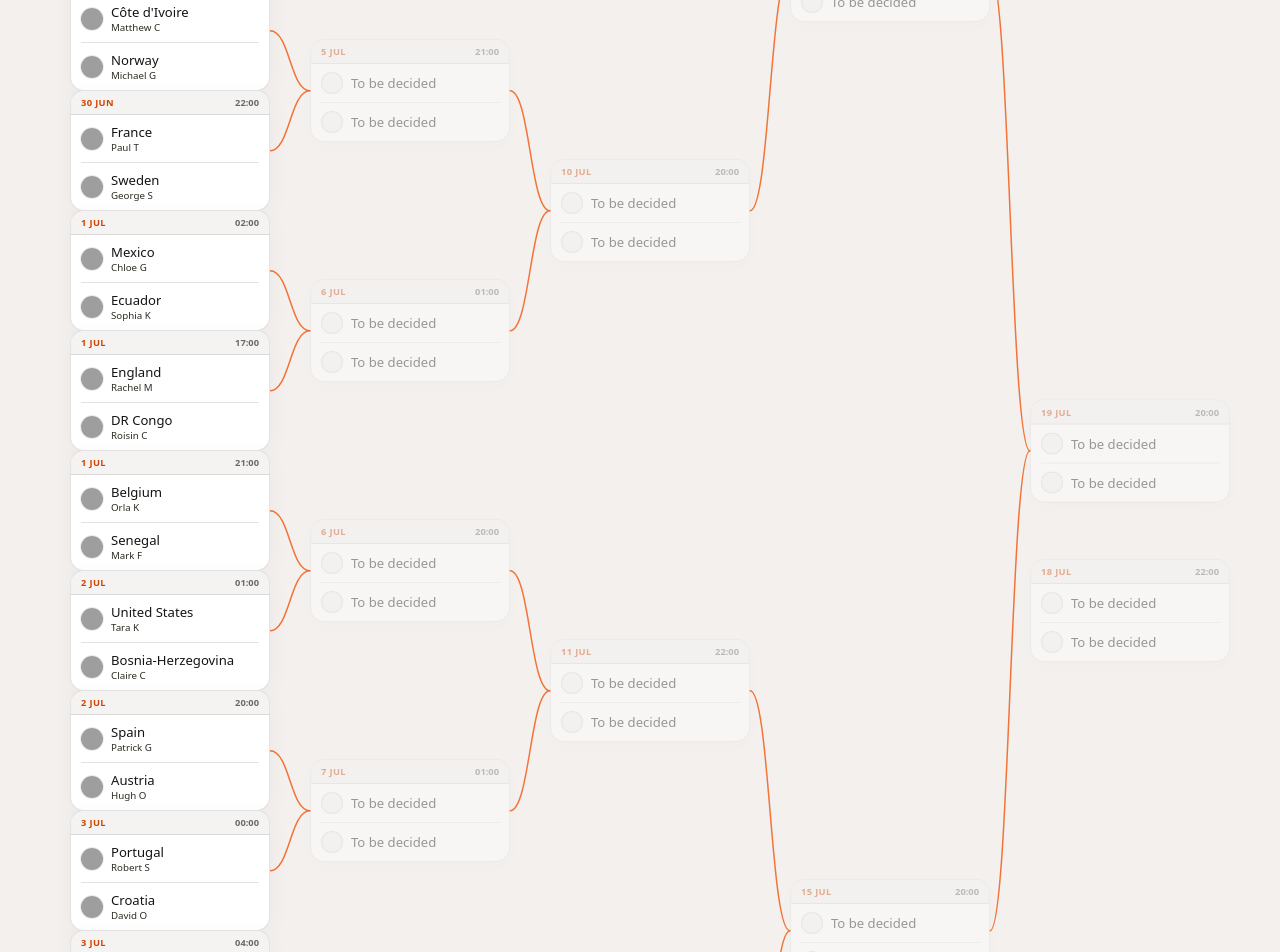
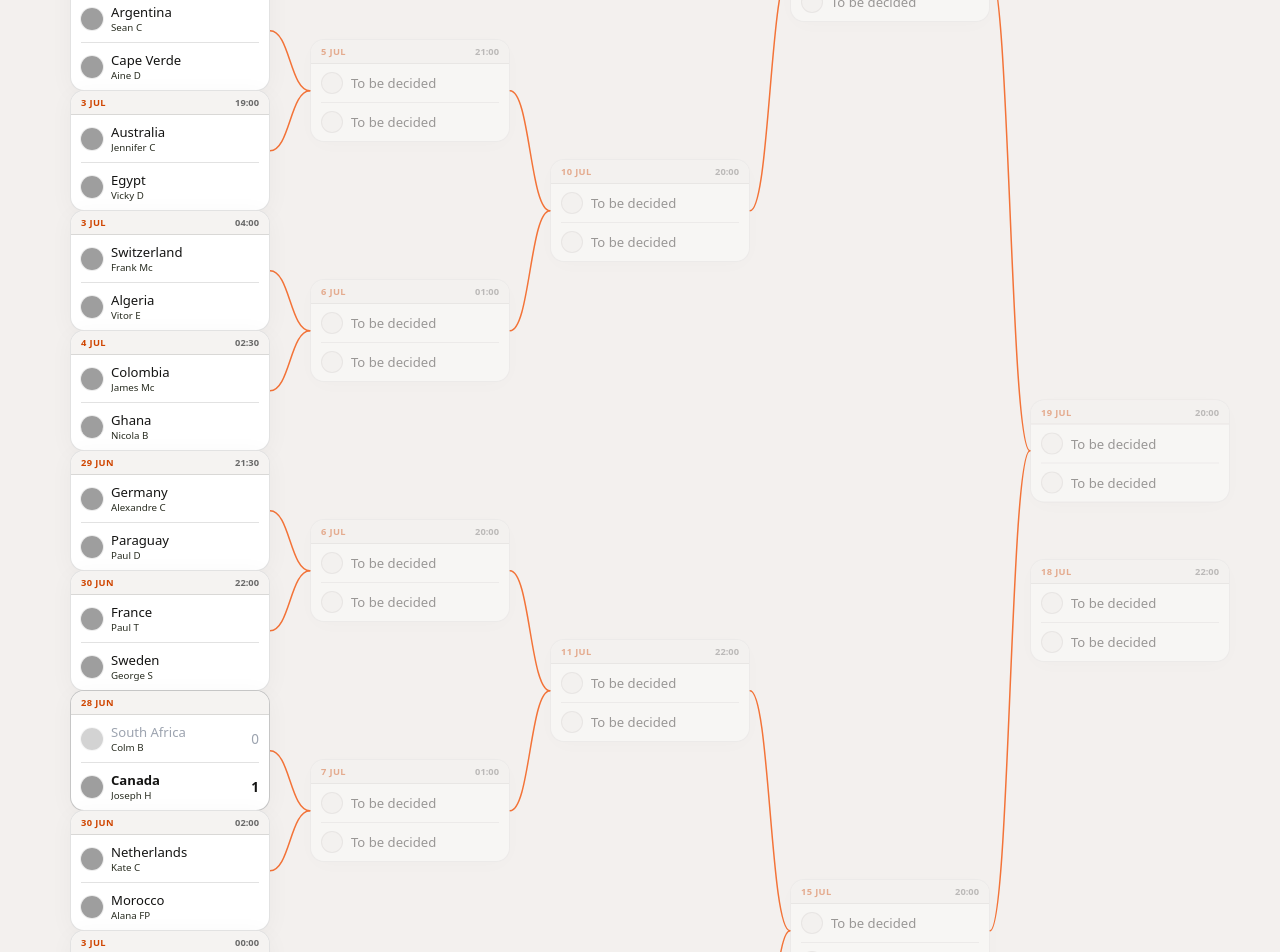
Before and after one commit to thisispatt/worldcup2026, a React (Vite) app: page / in a window 1280 px wide. Shown: the part 9220-10172 px from the top of the page. Built offline with nearby package versions, Linux system fonts and the light colour scheme; a web font is replaced by a local one.

Commit message:
Update data.js

```diff
--- a/src/data.js
+++ b/src/data.js
@@ -278,22 +278,25 @@ export function knockoutWinner(m) {
 
 export const knockout = {
   R32: [
-    { id: "r32-1",  home: "South Africa", away: "Canada", score1: 0, score2: 1, pens1: null, pens2: null, date: "28 Jun", time: "20:00" },
-    { id: "r32-2",  home: "Brazil", away: "Japan", score1: null, score2: null, pens1: null, pens2: null, date: "29 Jun", time: "18:00" },
-    { id: "r32-3",  home: "Germany", away: "Paraguay", score1: null, score2: null, pens1: null, pens2: null, date: "29 Jun", time: "21:30" },
-    { id: "r32-4",  home: "Netherlands", away: "Morocco", score1: null, score2: null, pens1: null, pens2: null, date: "30 Jun", time: "02:00" },
-    { id: "r32-5",  home: "Côte d'Ivoire", away: "Norway", score1: null, score2: null, pens1: null, pens2: null, date: "30 Jun", time: "18:00" },
-    { id: "r32-6",  home: "France", away: "Sweden", score1: null, score2: null, pens1: null, pens2: null, date: "30 Jun", time: "22:00" },
-    { id: "r32-7",  home: "Mexico", away: "Ecuador", score1: null, score2: null, pens1: null, pens2: null, date: "1 Jul",  time: "02:00" },
-    { id: "r32-8",  home: "England", away: "DR Congo", score1: null, score2: null, pens1: null, pens2: null, date: "1 Jul",  time: "17:00" },
-    { id: "r32-9",  home: "Belgium", away: "Senegal", score1: null, score2: null, pens1: null, pens2: null, date: "1 Jul",  time: "21:00" },
-    { id: "r32-10", home: "United States", away: "Bosnia-Herzegovina", score1: null, score2: null, pens1: null, pens2: null, date: "2 Jul",  time: "01:00" },
-    { id: "r32-11", home: "Spain", away: "Austria", score1: null, score2: null, pens1: null, pens2: null, date: "2 Jul",  time: "20:00" },
-    { id: "r32-12", home: "Portugal", away: "Croatia", score1: null, score2: null, pens1: null, pens2: null, date: "3 Jul",  time: "00:00" },
-    { id: "r32-13", home: "Switzerland", away: "Algeria", score1: null, score2: null, pens1: null, pens2: null, date: "3 Jul",  time: "04:00" },
-    { id: "r32-14", home: "Australia", away: "Egypt", score1: null, score2: null, pens1: null, pens2: null, date: "3 Jul",  time: "19:00" },
-    { id: "r32-15", home: "Argentina", away: "Cape Verde", score1: null, score2: null, pens1: null, pens2: null, date: "3 Jul",  time: "23:00" },
-    { id: "r32-16", home: "Colombia", away: "Ghana", score1: null, score2: null, pens1: null, pens2: null, date: "4 Jul",  time: "02:30" },
+    // Ordered by bracket position (top → bottom), not kickoff time, so the
+    // connectors feed the correct Round-of-16 ties. Top half = FIFA R16 matches
+    // 91/92/95/96; bottom half = 89/90/93/94. Each pair (1&2, 3&4, …) meets in R16.
+    { id: "r32-1",  home: "Brazil", away: "Japan", score1: null, score2: null, pens1: null, pens2: null, date: "29 Jun", time: "18:00" },
+    { id: "r32-2",  home: "Côte d'Ivoire", away: "Norway", score1: null, score2: null, pens1: null, pens2: null, date: "30 Jun", time: "18:00" },
+    { id: "r32-3",  home: "Mexico", away: "Ecuador", score1: null, score2: null, pens1: null, pens2: null, date: "1 Jul",  time: "02:00" },
+    { id: "r32-4",  home: "England", away: "DR Congo", score1: null, score2: null, pens1: null, pens2: null, date: "1 Jul",  time: "17:00" },
+    { id: "r32-5",  home: "Argentina", away: "Cape Verde", score1: null, score2: null, pens1: null, pens2: null, date: "3 Jul",  time: "23:00" },
+    { id: "r32-6",  home: "Australia", away: "Egypt", score1: null, score2: null, pens1: null, pens2: null, date: "3 Jul",  time: "19:00" },
+    { id: "r32-7",  home: "Switzerland", away: "Algeria", score1: null, score2: null, pens1: null, pens2: null, date: "3 Jul",  time: "04:00" },
+    { id: "r32-8",  home: "Colombia", away: "Ghana", score1: null, score2: null, pens1: null, pens2: null, date: "4 Jul",  time: "02:30" },
+    { id: "r32-9",  home: "Germany", away: "Paraguay", score1: null, score2: null, pens1: null, pens2: null, date: "29 Jun", time: "21:30" },
+    { id: "r32-10", home: "France", away: "Sweden", score1: null, score2: null, pens1: null, pens2: null, date: "30 Jun", time: "22:00" },
+    { id: "r32-11", home: "South Africa", away: "Canada", score1: 0, score2: 1, pens1: null, pens2: null, date: "28 Jun", time: "20:00" },
+    { id: "r32-12", home: "Netherlands", away: "Morocco", score1: null, score2: null, pens1: null, pens2: null, date: "30 Jun", time: "02:00" },
+    { id: "r32-13", home: "Portugal", away: "Croatia", score1: null, score2: null, pens1: null, pens2: null, date: "3 Jul",  time: "00:00" },
+    { id: "r32-14", home: "Spain", away: "Austria", score1: null, score2: null, pens1: null, pens2: null, date: "2 Jul",  time: "20:00" },
+    { id: "r32-15", home: "United States", away: "Bosnia-Herzegovina", score1: null, score2: null, pens1: null, pens2: null, date: "2 Jul",  time: "01:00" },
+    { id: "r32-16", home: "Belgium", away: "Senegal", score1: null, score2: null, pens1: null, pens2: null, date: "1 Jul",  time: "21:00" },
   ],
   R16: [
     { id: "r16-1", home: null, away: null, score1: null, score2: null, pens1: null, pens2: null, date: "4 Jul",  time: "18:00" },
```
